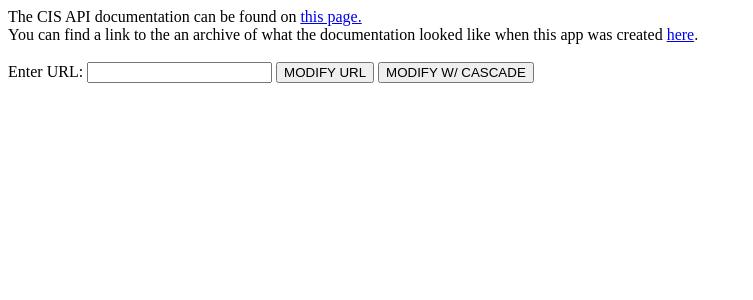
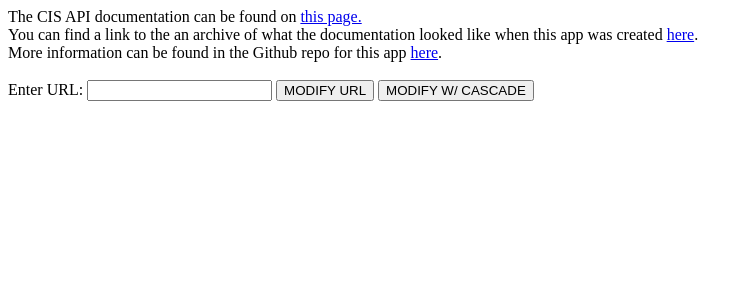
Before and after one commit to lumirth/cisurls-web, a Svelte app: page / in a window 1280 px wide. Shown: the top 300 px of the page, without its empty margins (0-753 px from the left). Built offline with nearby package versions, Linux system fonts and the light colour scheme.

Commit message:
add github repo link

```diff
--- a/src/App.svelte
+++ b/src/App.svelte
@@ -55,6 +55,8 @@
 	<br />
 	You can find a link to the an archive of what the documentation looked like when this app was created <a href="https://web.archive.org/web/20160517202637/http://courses.illinois.edu/cisdocs/api">here</a>.
 	<br />
+	More information can be found in the Github repo for this app <a href="https://github.com/lumirth/fix-cisapi/">here</a>.
+	<br />
 	<br />
 	<form on:submit={handleSubmit}>
 	  <label for="originalUrl">Enter URL:</label>
```
